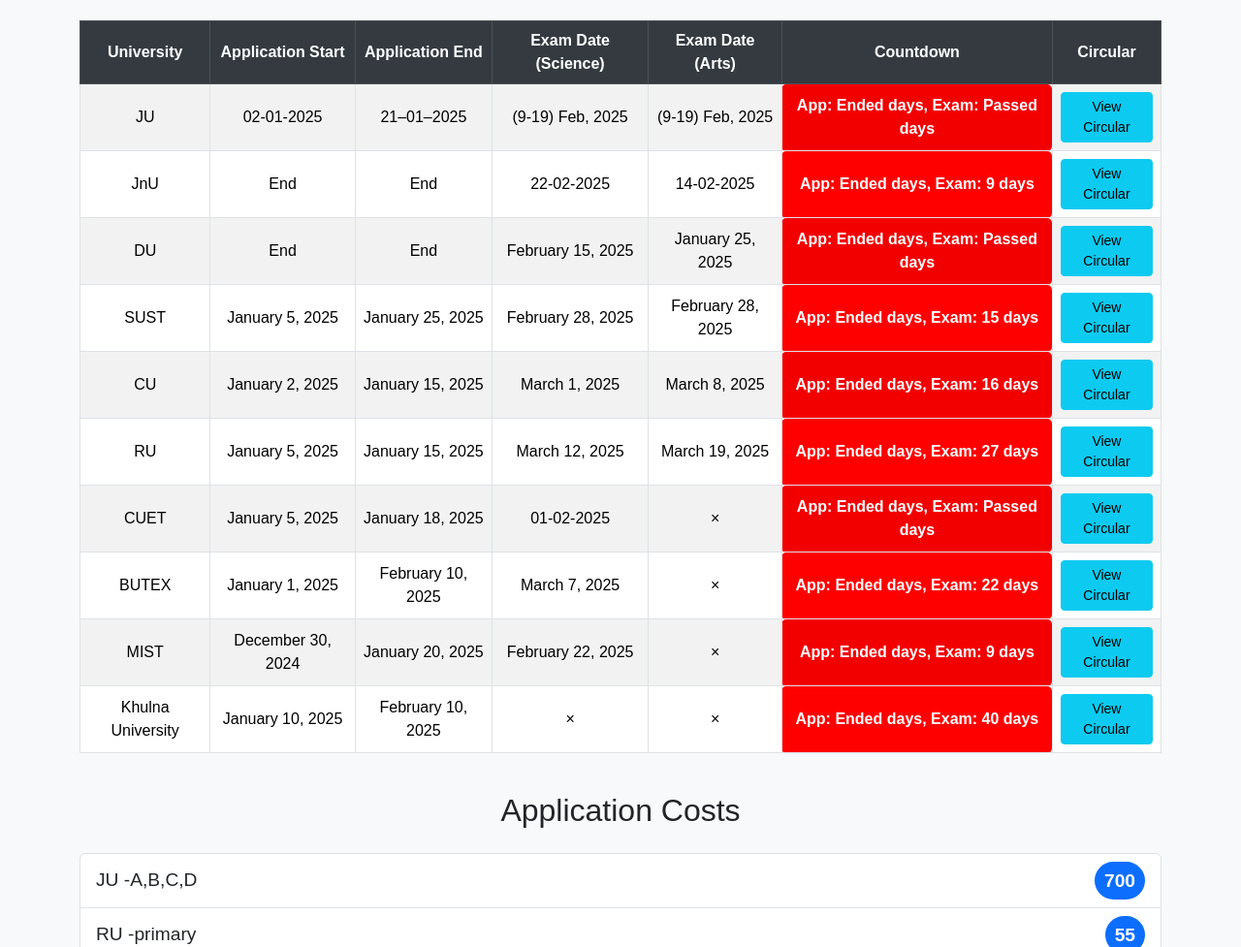
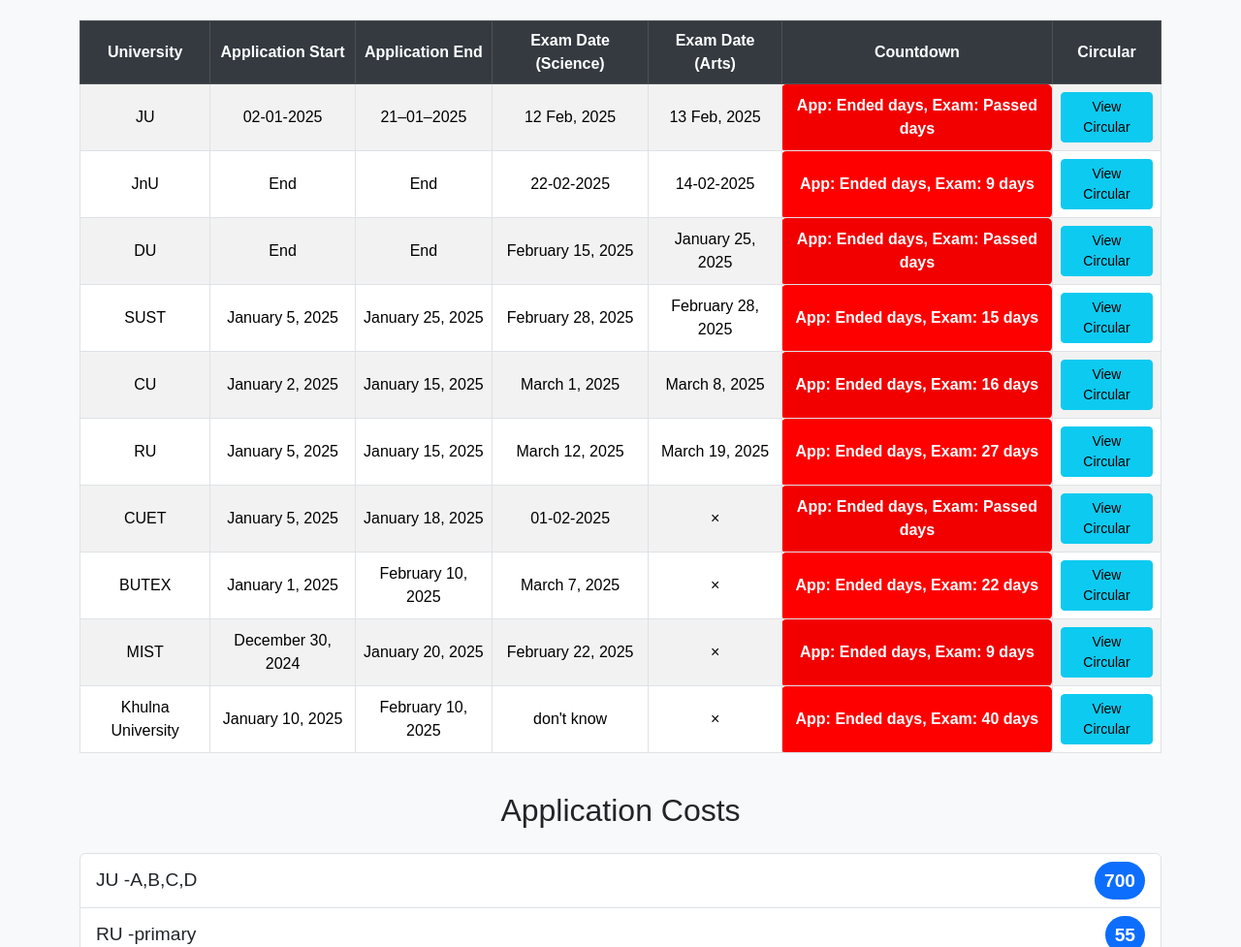
Before and after one commit to urfa-fattah/Admission, a plain HTML site: page index.html in a window 1280 px wide. Shown: the part 443-1420 px from the top of the page at 97% size. Drawn offline with nearby package versions, Linux system fonts and the light colour scheme.

Commit message:
Update index.html

```diff
--- a/index.html
+++ b/index.html
@@ -67,9 +67,9 @@
           <td>JU</td>
           <td>02-01-2025</td>
           <td>21–01–2025</td>
-          <td>(9-19) Feb, 2025</td>
-          <td>(9-19) Feb, 2025</td>
-          <td class="countdown" data-start="2025-01-02" data-end="2025-01-21" data-exam="2025-02-09"></td>
+          <td>12 Feb, 2025</td>
+          <td>13 Feb, 2025</td>
+          <td class="countdown" data-start="2025-01-02" data-end="2025-01-21" data-exam="2025-02-12"></td>
           <td><a href="images/ju_circular.jpg" class="btn btn-info btn-sm" target="_blank">View Circular</a></td>
         </tr>
         <tr>
@@ -148,7 +148,7 @@
           <td>Khulna University</td>
           <td>January 10, 2025</td>
           <td>February 10, 2025</td>
-          <td>×</td>
+          <td>don't know</td>
           <td>×</td>
           <td class="countdown" data-start="2025-01-10" data-end="2025-02-10" data-exam="2025-03-25"></td>
           <td><a href="images/gst_circular.jpg" class="btn btn-info btn-sm" target="_blank">View Circular</a></td>
```
